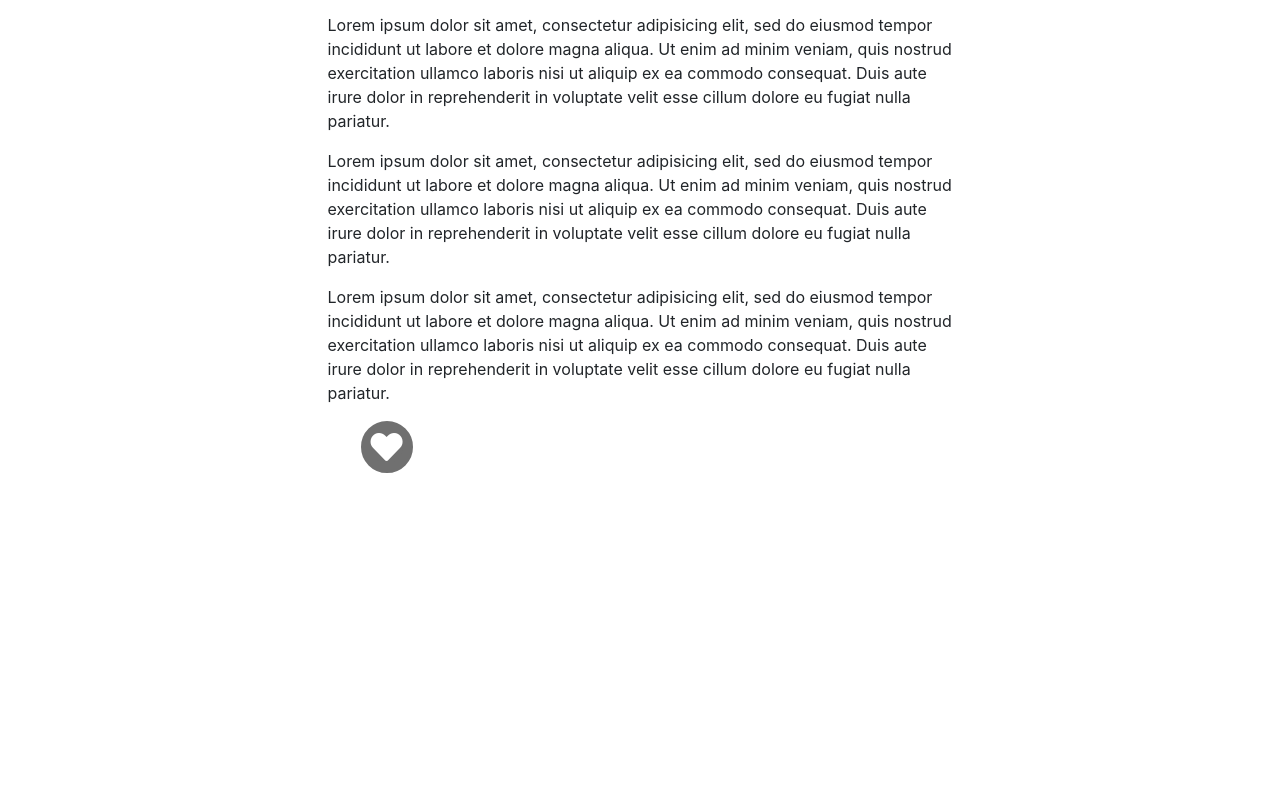
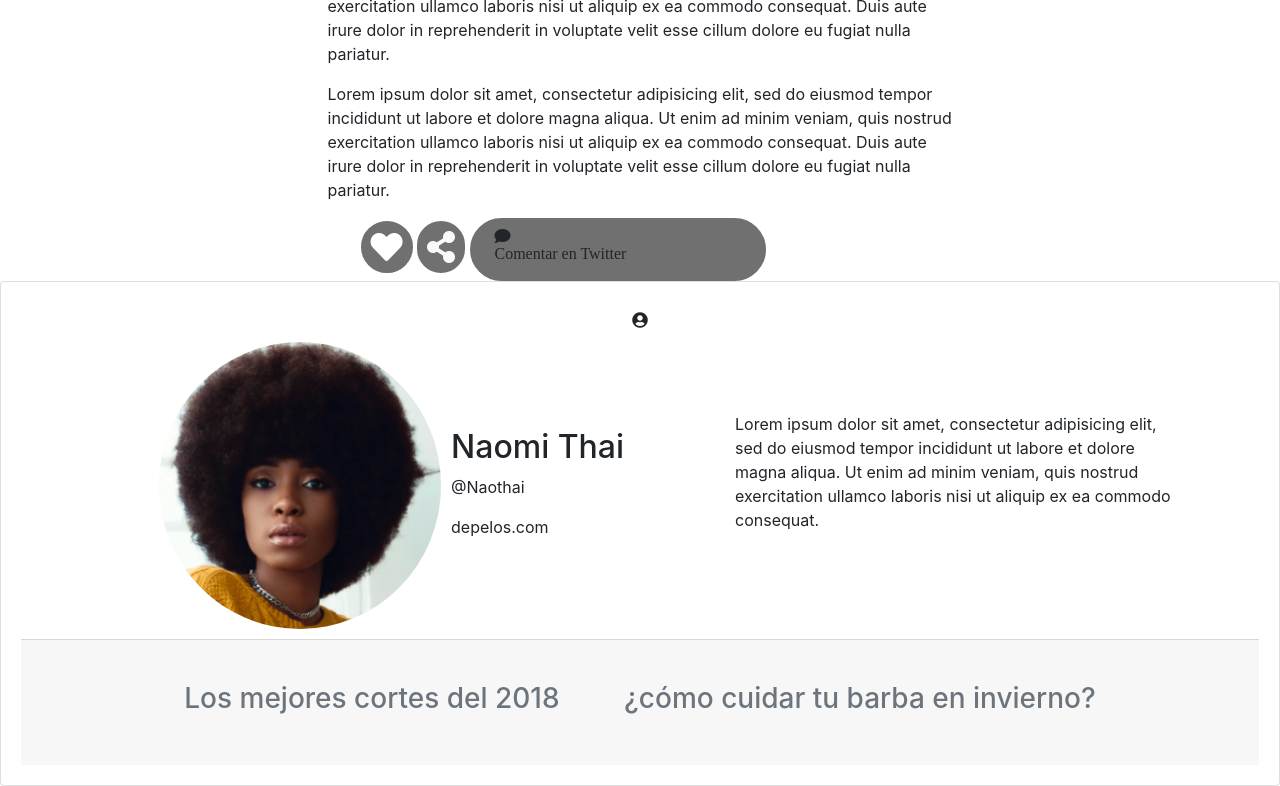
Before and after one commit to Dreamsroses/desafio_010, a plain HTML site: page index.html in a window 1280 px wide. Shown: the part 1182-1968 px from the top of the page. Before the commit the page ends 1655 px from the top, so only its background shows below. Drawn offline with nearby package versions, Linux system fonts and the light colour scheme.

Commit message:
se incorpora seccion nosotros

```diff
--- a/assets/css/style.css
+++ b/assets/css/style.css
@@ -4,17 +4,14 @@ img{
 }
 .img__header{
 	background-image: url(../img/post-image.jpg);
-	height: 100vh;
 	background-size: 100%;
 	background-repeat: no-repeat;
 }
 a img{
 	max-width: 100px;
 }
-
 .header__title{
-	position: relative;
-	margin-top: 20%;
+	font-size: 10vw;
 }
 .heart__icon{
 	background-color: #707070;
@@ -22,3 +19,35 @@ a img{
 	color: white;
 	border-radius: 100px;
 }
+.share__icon{
+	background-color: #707070;
+	border: 10px solid #707070;
+	border-radius: 100px;
+}
+.comment_icon{
+	background-color: #707070;
+	border: 10px solid #707070;
+	border-radius: 100px;
+}
+.img__nosotros{
+	border-radius: 50%;
+	padding: 10px;
+	float: left;
+	margin-left: 8rem;
+    width: 50%;
+}
+.extracto__nosotros{
+	padding: 80px;
+	float: right;
+}
+.user__icon{
+	text-decoration: none;
+	margin-top: 10px;
+}
+h3{
+	display: inline-block;
+	padding: 30px;
+}
+.naomi__name{
+	margin-top: 6rem;
+}
--- a/index.html
+++ b/index.html
@@ -8,7 +8,9 @@
 
 	<link rel="stylesheet" type="text/css" href="./assets/css/style.css">
 
-	<title>Barbershop</title>
+	<meta charset="utf-8">
+
+	<title>Depelos Barbershop</title>
 </head>
 <body>
 	<nav class="navbar navbar-expand-lg navbar-dark bg-dark">
@@ -29,7 +31,7 @@
 
 
 	<div class="jumbotron jumbotron-fluid img-fluid img__header">
-		<div class="container">
+		<div class="container mb-2">
 			<h1 class="header__title display-4 text-light text-center col-md-12">5 formas de cuidar tu corte de cabello</h1>
 		</div>
 	</div>
@@ -37,48 +39,65 @@
 
 	<div class="row">
 		<div class="col-md-6 offset-md-3">
-			<i class="far fa-calendar-alt"></i> 12 de abril de 2018
-			<p class="card-text"> Lorem ipsum dolor sit amet, consectetur adipisicing elit, sed do eiusmod
+			<i class="far fa-calendar-alt mt-1"></i> 12 de abril de 2018
+			<p class="card-text mt-0"> Lorem ipsum dolor sit amet, consectetur adipisicing elit, sed do eiusmod
 				tempor incididunt ut labore et dolore magna aliqua. Ut enim ad minim veniam,
 				quis nostrud exercitation ullamco laboris nisi ut aliquip ex ea commodo
 				consequat. Duis aute irure dolor in reprehenderit in voluptate velit esse
 			cillum dolore eu fugiat nulla pariatur.</p>
-
 			<p class="card-text">Lorem ipsum dolor sit amet, consectetur adipisicing elit, sed do eiusmod
 				tempor incididunt ut labore et dolore magna aliqua. Ut enim ad minim veniam,
 				quis nostrud exercitation ullamco laboris nisi ut aliquip ex ea commodo
 				consequat. Duis aute irure dolor in reprehenderit in voluptate velit esse
 			cillum dolore eu fugiat nulla pariatur.</p>
-
 			<p v>Lorem ipsum dolor sit amet, consectetur adipisicing elit, sed do eiusmod
 				tempor incididunt ut labore et dolore magna aliqua. Ut enim ad minim veniam,
 				quis nostrud exercitation ullamco laboris nisi ut aliquip ex ea commodo
 				consequat. Duis aute irure dolor in reprehenderit in voluptate velit esse
 			cillum dolore eu fugiat nulla pariatur.</p>
-
 			<p class="card-text">Lorem ipsum dolor sit amet, consectetur adipisicing elit, sed do eiusmod
 				tempor incididunt ut labore et dolore magna aliqua. Ut enim ad minim veniam,
 				quis nostrud exercitation ullamco laboris nisi ut aliquip ex ea commodo
 				consequat. Duis aute irure dolor in reprehenderit in voluptate velit esse
 			cillum dolore eu fugiat nulla pariatur.</p>
-
 			<p class="card-text">Lorem ipsum dolor sit amet, consectetur adipisicing elit, sed do eiusmod
 				tempor incididunt ut labore et dolore magna aliqua. Ut enim ad minim veniam,
 				quis nostrud exercitation ullamco laboris nisi ut aliquip ex ea commodo
 				consequat. Duis aute irure dolor in reprehenderit in voluptate velit esse
 			cillum dolore eu fugiat nulla pariatur.</p>
 			<div class="row">
-				<div class="col-md-6 pl-5">
+				<div class="col-md-12 pl-5">
 					<i class="heart__icon fas fa-heart fa-2x"></i>
+					<i class="share__icon fas fa-share-alt fa-2x text-light"></i>
+					<i class="comment_icon fas fa-comment col-md-6"><h6>Comentar en Twitter</h6></i>
 				</div>
 			</div>
-
 		</div>
 	</div>
 
 
+	<div class="card">
+		<div class="card-body">
+			<i class="user__icon fas fa-user-circle text-center ext-light col-md-12"></i>
+			<div class="row">
+				<div class="col-md-6">
+					<img class="img__nosotros" src="./assets/img/naomi-thai.png">
+					<h2 class="naomi__name">Naomi Thai</h2>
+					<p class="naomi__mail">@Naothai</p>
+					<p class="website">depelos.com</p>
+				</div>
+				<div class="col-md-6">
+					<p class="extracto__nosotros">Lorem ipsum dolor sit amet, consectetur adipisicing elit, sed do eiusmod
+						tempor incididunt ut labore et dolore magna aliqua. Ut enim ad minim veniam,
+						quis nostrud exercitation ullamco laboris nisi ut aliquip ex ea commodo
+						consequat.</p>
+				</div>
+			</div>
 
-
+			<div class="col-md-12 card-footer text-muted text-center">
+				<h3>Los mejores cortes del 2018</h3>
+				<h3>¿cómo cuidar tu barba en invierno?</h3>
+			</div>
 
 
 			<script src="https://code.jquery.com/jquery-3.3.1.slim.min.js" integrity="sha384-q8i/X+965DzO0rT7abK41JStQIAqVgRVzpbzo5smXKp4YfRvH+8abtTE1Pi6jizo" crossorigin="anonymous"></script>
```
Lines whose indentation alone changed are shown as unchanged.
